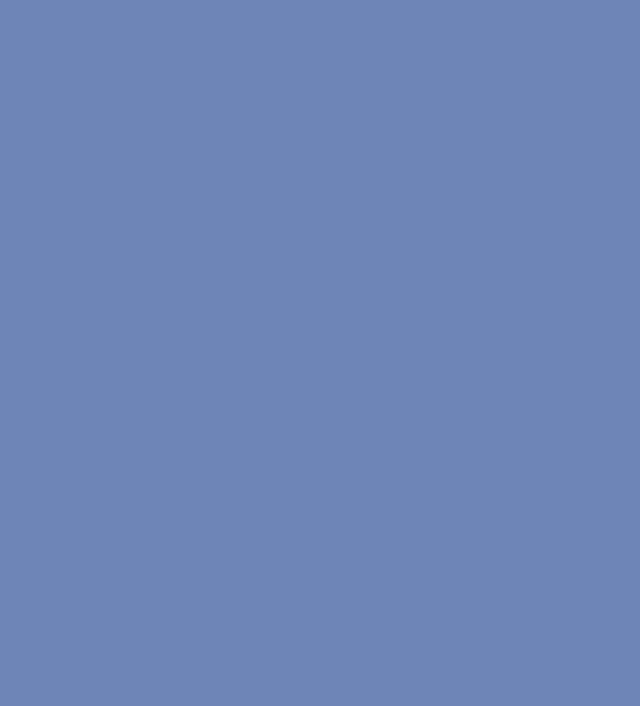
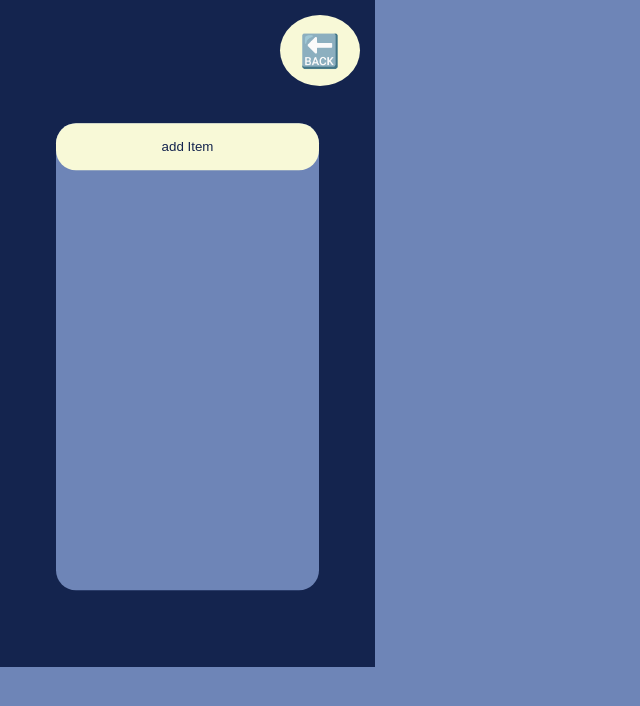
Before and after one commit to WE-Kaito/calorie-and-workout-tracker-neuefische-capstone, a Next.js app: page /dishes in a window 1280 px wide. Shown: the top 706 px of the page, without its empty margins (0-640 px from the left). Built offline with nearby package versions, Linux system fonts and the light colour scheme.

Commit message:
added dishes page to add custom dishes to a list

```diff
--- a/components/AddCalories/AddCalories.js
+++ b/components/AddCalories/AddCalories.js
@@ -15,7 +15,6 @@ export default function AddCalories({ onClose }) {
     event.preventDefault();
     const formdata = new FormData(event.target);
     const data = Object.fromEntries(formdata);
-    console.log(data);
     const calories = parseInt(data.calories);
     data.meal
       ? addHistoryEntry(calories, data.meal)
--- /dev/null
+++ b/components/DishesPage/styles.js
@@ -0,0 +1,143 @@
+import styled from "styled-components";
+
+export const Wrapper = styled.div`
+  width: 375px;
+  height: 667px;
+  background: var(--2);
+
+  position: relative;
+  display: flex;
+  flex-direction: column;
+  justify-content: center;
+  align-items: center;
+`;
+
+export const BackButton = styled.button`
+  background: var(--3);
+  border-radius: 50%;
+  padding: 16.5px 20px 16.5px 20px;
+  border: none;
+  font-size: xx-large;
+
+  position: absolute;
+  right: 15px;
+  top: 15px;
+
+  &:hover {
+    background-color: var(--8);
+  }
+`;
+
+export const List = styled.section`
+  visibility: ${({ invisible }) => (invisible ? "hidden" : "visible")};
+  position: ${({ invisible }) => (invisible ? "absolute" : "relative")};
+
+  width: 70%;
+  height: 70%;
+  background: var(--1);
+  border-radius: 20px;
+  transform: translateY(5%);
+
+  gap: 10px;
+`;
+
+export const ListItem = styled.button`
+  width: 100%;
+  height: 10%;
+
+  display: flex;
+  justify-content: center;
+  align-items: center;
+  border-radius: 20px;
+  border: none;
+  margin-bottom: 15px;
+
+  background: var(--8);
+`;
+
+export const ListAddButton = styled.button`
+  width: 100%;
+  height: 10%;
+
+  display: flex;
+  justify-content: center;
+  align-items: center;
+
+  background: var(--3);
+  color: var(--2);
+  border-radius: 20px;
+  border: none;
+
+  &:hover {
+    background-color: var(--8);
+  }
+`;
+
+export const AddDishForm = styled.form`
+  visibility: ${({ visible }) => (visible ? "visible" : "hidden")};
+  position: ${({ visible }) => (visible ? "relative" : "absolute")};
+
+  width: 70%;
+  height: 70%;
+  background: lightsteelblue;
+  border-radius: 20px;
+  transform: translateY(5%);
+
+  display: flex;
+  flex-direction: column;
+  justify-content: center;
+  align-items: center;
+  gap: 10px;
+`;
+
+export const Label = styled.label`
+  font-size: small;
+  font-weight: 500;
+  align-self: flex-start;
+  transform: translateY(10px) scale(0.9);
+
+  margin-left: 62px;
+  color: var(--2);
+`;
+
+export const Input = styled.input`
+  border-radius: 7px;
+  background-color: var(--3);
+  border: none;
+  text-align: center;
+
+  height: 1.3rem;
+`;
+
+export const ButtonWrapper = styled.div`
+  width: 100%;
+  height: 10%;
+
+  display: flex;
+  justify-content: space-evenly;
+  align-items: center;
+`;
+
+export const CloseFormButton = styled.button`
+  border: none;
+  background: var(--3);
+  border-radius: 7px;
+  color: var(--2);
+  padding: 5px;
+
+  &:hover {
+    background-color: var(--8);
+  }
+`;
+
+export const SubmitButton = styled.button`
+  border: none;
+  background: var(--6);
+  border-radius: 7px;
+  color: var(--2);
+  padding: 5px;
+
+  &:hover {
+    background-color: var(--8);
+  }
+`;
--- a/pages/dishes/index.js
+++ b/pages/dishes/index.js
@@ -1,3 +1,105 @@
+import {
+  Wrapper,
+  List,
+  ListItem,
+  ListAddButton,
+  AddDishForm,
+  Input,
+  BackButton,
+  Label,
+  SubmitButton,
+  CloseFormButton,
+  ButtonWrapper,
+} from "../../components/DishesPage/styles.js";
+import useCalorieStore from "../../utils/useCalorieStore.js";
+import Link from "next/link.js";
+import { useState } from "react";
+
 export default function DishesPage() {
-  return null;
+  const { dishes, addDish } = useCalorieStore();
+
+  const [formVisibility, toggleFormVisibility] = useState(false);
+
+  function handleSubmit(event) {
+    event.preventDefault();
+    const formdata = new FormData(event.target);
+    const data = Object.fromEntries(formdata);
+    const calories = parseInt(data.calories);
+    const mass = parseInt(data.mass);
+    const proteins = parseInt(data.proteins);
+    const carbs = parseInt(data.carbs);
+    addDish(
+      data.meal,
+      calories,
+      mass ? mass : null,
+      proteins ? proteins : null,
+      carbs ? carbs : null,
+      data.notes ? data.notes : null
+    );
+    toggleFormVisibility(false);
+    event.target.reset();
+  }
+  return (
+    <Wrapper>
+      <Link href="/">
+        <BackButton>🔙</BackButton>
+      </Link>
+      <List invisible={formVisibility}>
+        {dishes.map((dish, index) => (
+          <ListItem
+            key={index}
+          >{`${dish.meal} --- ${dish.calories}kcal`}</ListItem>
+        ))}
+        <ListAddButton
+          onClick={() => {
+            toggleFormVisibility(!formVisibility);
+          }}
+        >
+          add Item
+        </ListAddButton>
+      </List>
+      <AddDishForm
+        visible={formVisibility}
+        onSubmit={(event) => {
+          handleSubmit(event);
+        }}
+      >
+        <Label for="meal">Your Meal:</Label>
+        <Input id="meal" name="meal" type="text" required></Input>
+
+        <Label for="calories">{`Calories (kcal):`}</Label>
+        <Input id="calories" name="calories" type="number" required></Input>
+
+        <Label for="mass">{`Mass (g):`}</Label>
+        <Input id="mass" name="mass" type="number"></Input>
+
+        <Label for="proteins">{`Proteins (g):`}</Label>
+        <Input if="proteins" name="proteins" type="number"></Input>
+
+        <Label for="carbs">{`Carbs (g):`}</Label>
+        <Input id="carbs" name="carbs" type="number"></Input>
+
+        <Label for="notes">Notes:</Label>
+        <Input
+          id="notes"
+          name="notes"
+          type="text"
+          style={{
+            height: "3.6rem",
+          }}
+        ></Input>
+        <ButtonWrapper>
+          <CloseFormButton
+            type="button"
+            onClick={() => {
+              toggleFormVisibility(false);
+            }}
+          >
+            close
+          </CloseFormButton>
+          <SubmitButton>submit</SubmitButton>
+        </ButtonWrapper>
+      </AddDishForm>
+    </Wrapper>
+  );
 }
--- a/utils/useCalorieStore.js
+++ b/utils/useCalorieStore.js
@@ -16,6 +16,7 @@ const useCalorieStore = create(
       return {
         history: [],
         calorieGoals: [{ date: unixDate, goal: 1600 }],
+        dishes: [],
 
         setCalorieGoal: (userInput) =>
           set((state) => {
@@ -55,6 +56,28 @@ const useCalorieStore = create(
               .slice()
               .filter((entry) => entry !== entryToDelete),
           })),
+
+        addDish: (
+          mealInput,
+          caloriesInput,
+          massInput = 0,
+          proteinsInput = 0,
+          carbsInput = 0,
+          notesInput = ""
+        ) =>
+          set((state) => ({
+            dishes: [
+              ...state.dishes,
+              {
+                meal: `${mealInput}`,
+                calories: `${caloriesInput}`,
+                mass: `${massInput}`,
+                proteins: `${proteinsInput}`,
+                carbs: `${carbsInput}`,
+                notes: `${notesInput}`,
+              },
+            ],
+          })),
       };
     },
     {
```
